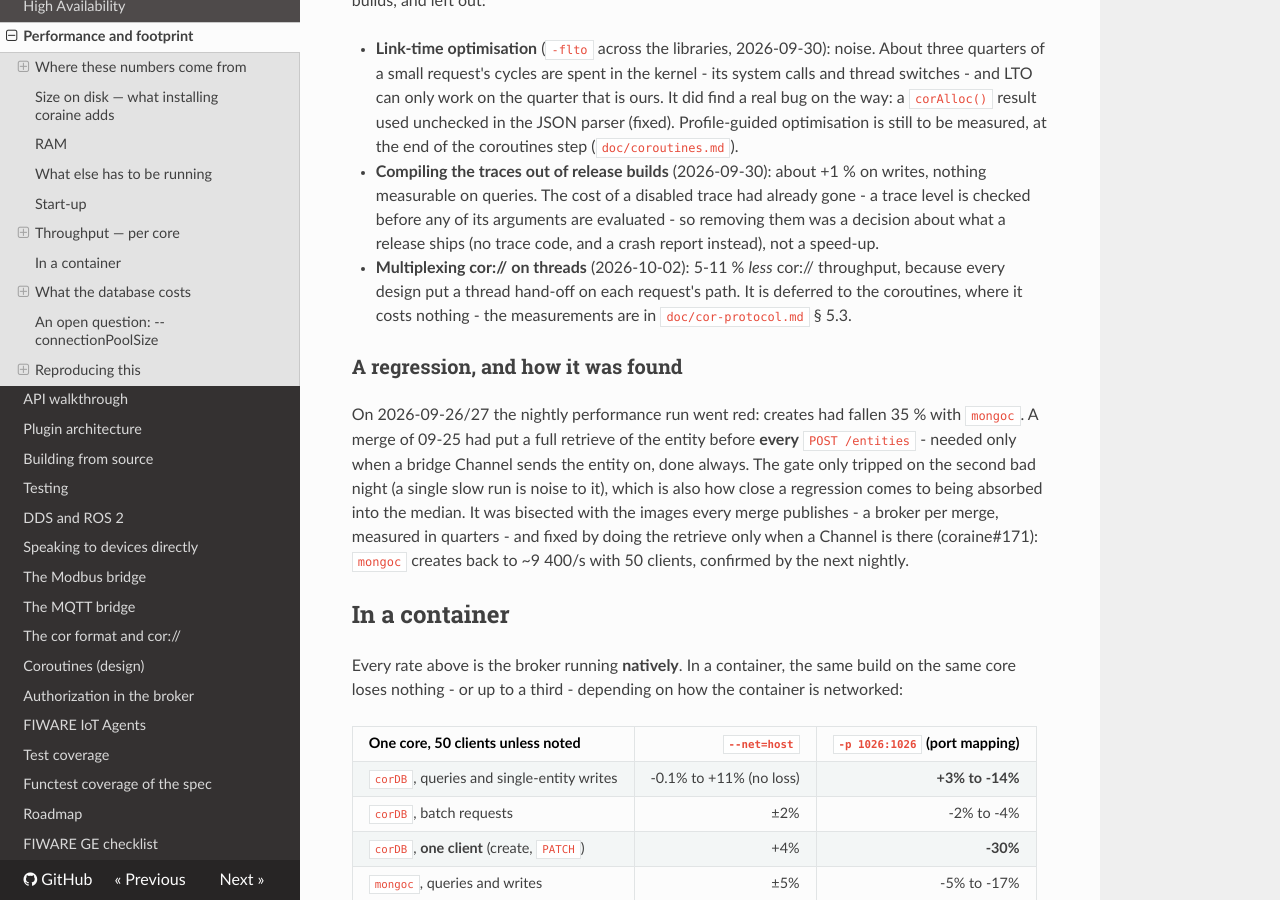
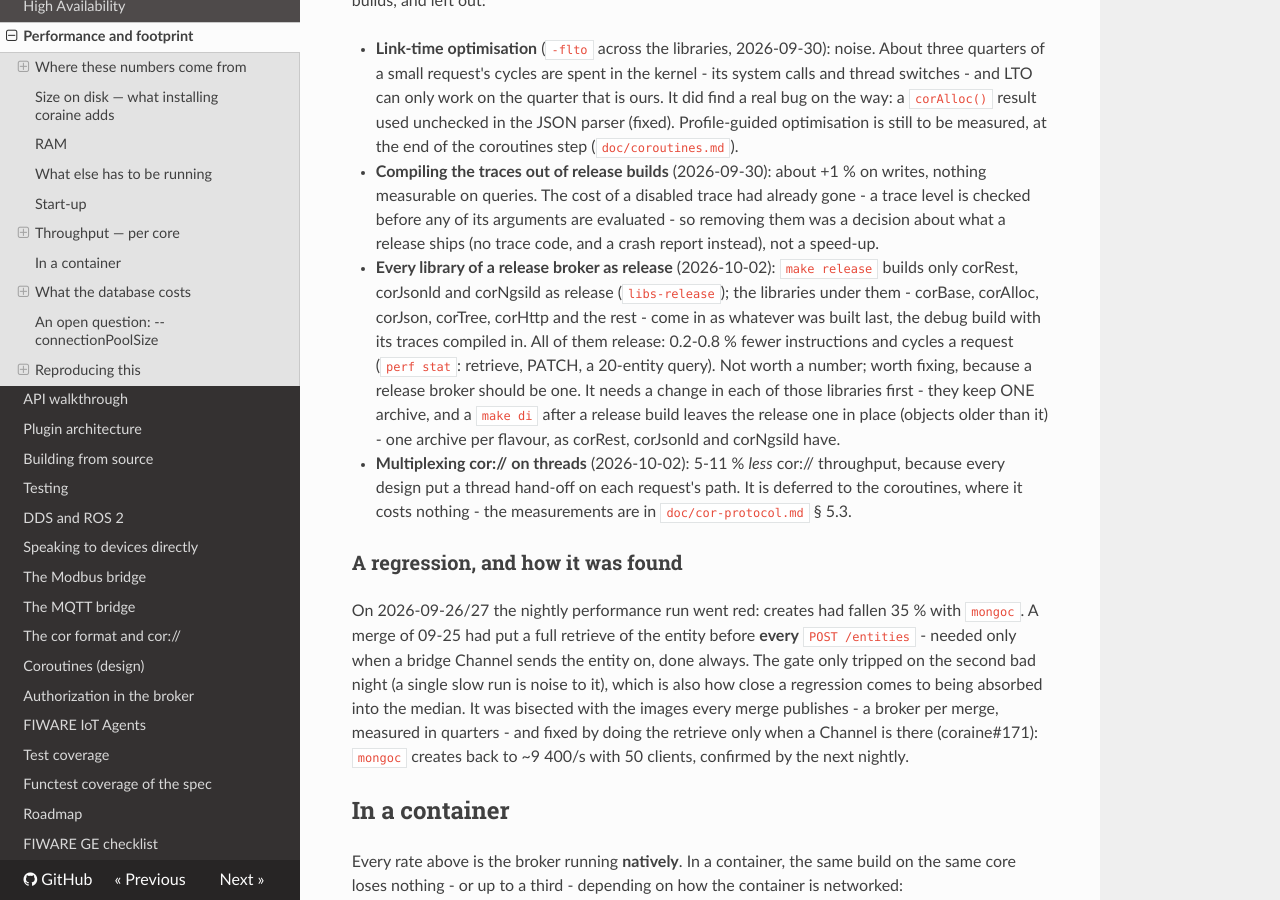
Before and after one commit to SEAMWARE/coraine, an MkDocs documentation site: the page built from doc/performance.md, in a window 1280 px wide and 900 px high, scrolled down 10779 px. Built offline with MkDocs 1.6.1, drawn with Linux system fonts in a browser that asks for light colours; nearby versions of some CDN libraries; comment, search, counter and statistics services are not loaded.

Commit message:
doc: performance - release brokers link debug-flavoured lower libs; measured, 0.2-0.8 %; the fix it needs
Co-Authored-By: Claude Opus 5.5 <noreply@anthropic.com>

```diff
--- a/doc/performance.md
+++ b/doc/performance.md
@@ -454,6 +454,16 @@ machine, release builds, and left out:
   gone - a trace level is checked before any of its arguments are evaluated - so
   removing them was a decision about what a release ships (no trace code, and a
   crash report instead), not a speed-up.
+- **Every library of a release broker as release** (2026-10-02): `make release`
+  builds only corRest, corJsonld and corNgsild as release (`libs-release`); the
+  libraries under them - corBase, corAlloc, corJson, corTree, corHttp and the
+  rest - come in as whatever was built last, the debug build with its traces
+  compiled in. All of them release: 0.2-0.8 % fewer instructions and cycles a
+  request (`perf stat`: retrieve, PATCH, a 20-entity query). Not worth a number;
+  worth fixing, because a release broker should be one. It needs a change in
+  each of those libraries first - they keep ONE archive, and a `make di` after a
+  release build leaves the release one in place (objects older than it) - one
+  archive per flavour, as corRest, corJsonld and corNgsild have.
 - **Multiplexing cor:// on threads** (2026-10-02): 5-11 % *less* cor://
   throughput, because every design put a thread hand-off on each request's path.
   It is deferred to the coroutines, where it costs nothing - the measurements are
```
